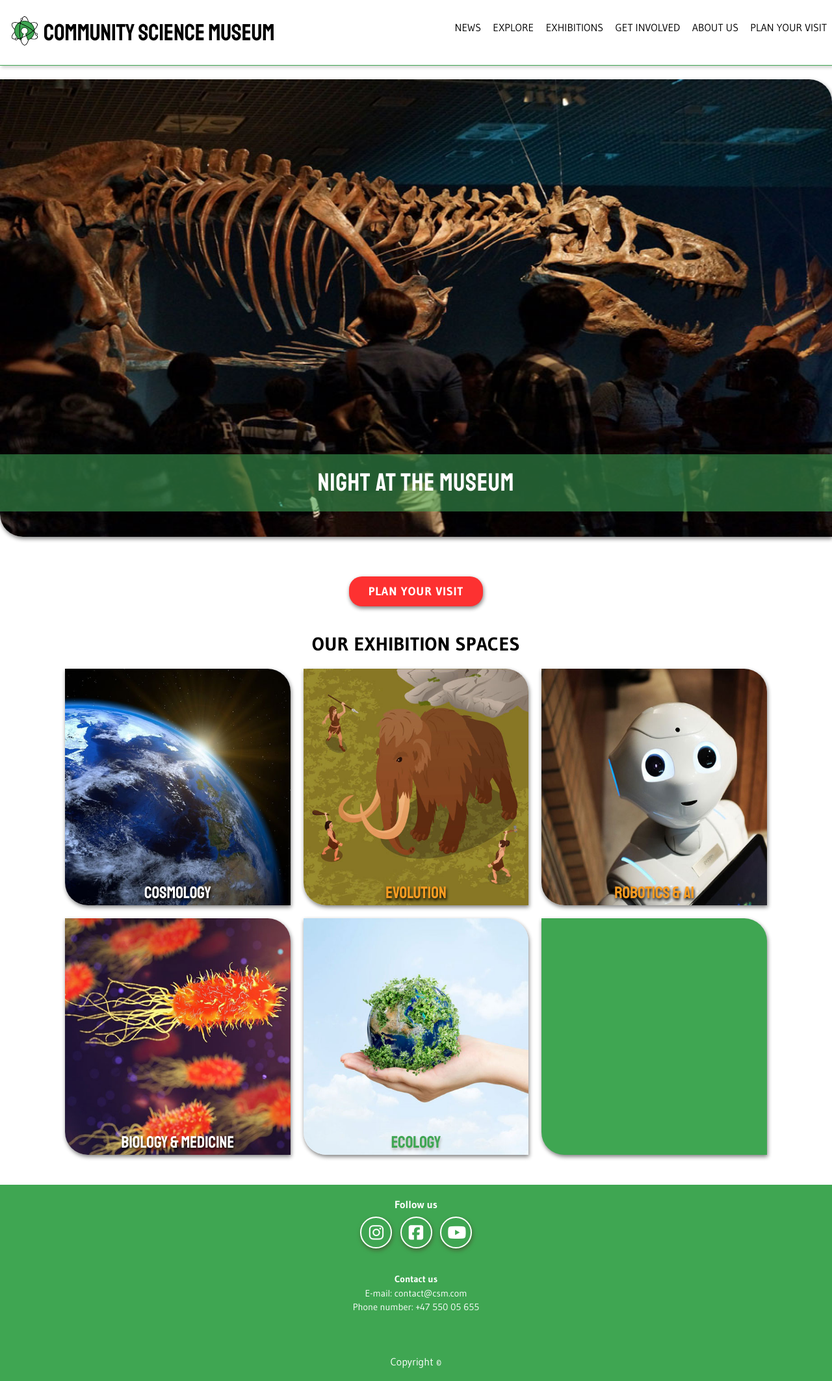
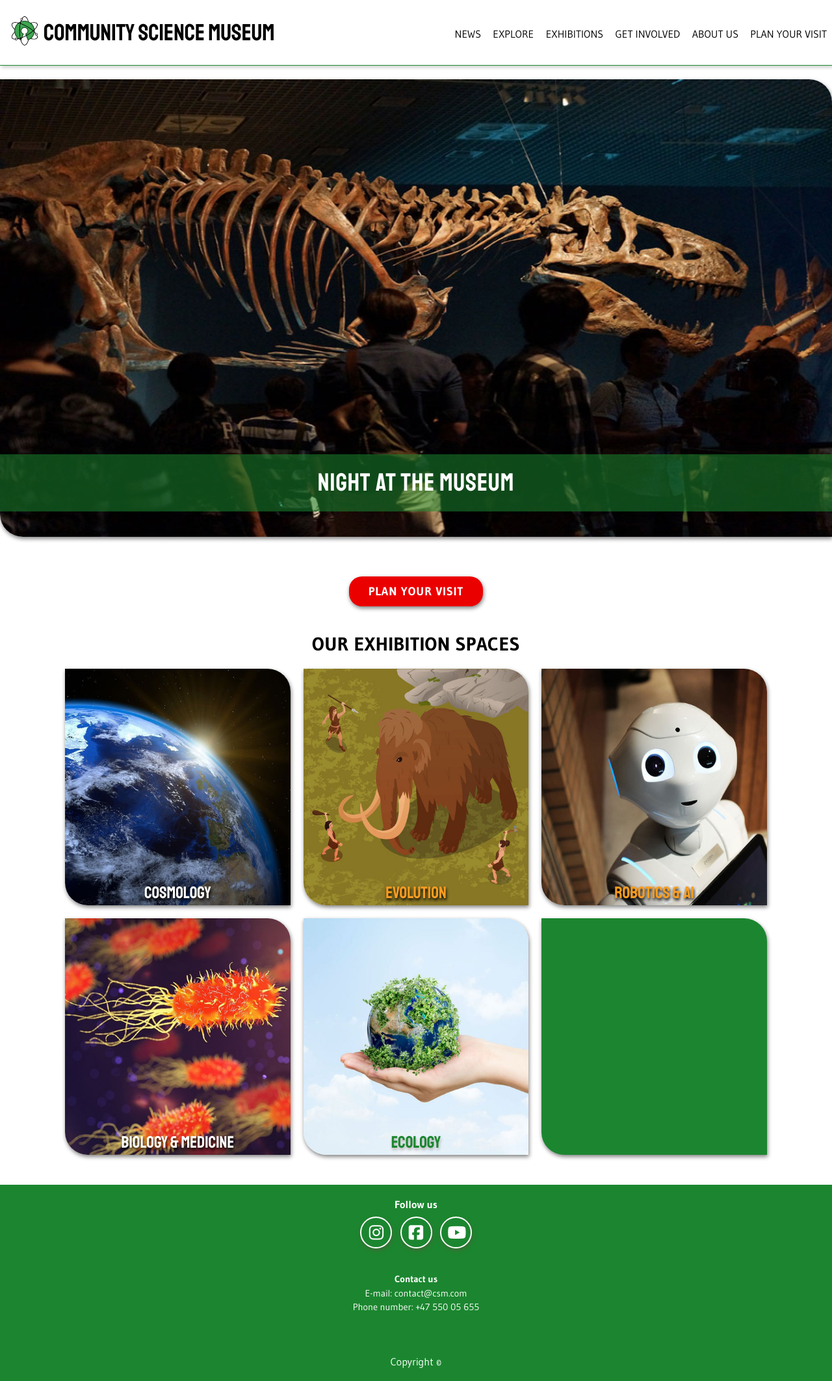
Before and after one commit to piiito/2021-12-19-semester_project_Birgitte_Vedaa, a plain HTML site: page index.html in a window 1280 px wide. Shown: the whole page at 65% size. Drawn offline with Linux system fonts and the light colour scheme.

Commit message:
wcag compliant color changes

```diff
--- a/styles.css
+++ b/styles.css
@@ -27,7 +27,7 @@ footer {
 
 header {
   max-width: 100%;
-  border-color: #3fa652;
+  border-color: #1b862f;
   border-style: solid;
   border-width: 0px 0px 1px 0px;
   display: grid;
@@ -85,7 +85,7 @@ nav li {
   padding: 40px 50px;
   height: 275px;
   width: 200px;
-  box-shadow: 1px 4px 6px #3fa652;
+  box-shadow: 1px 4px 6px #1b862f;
 }
 
 .hamburger ul {
@@ -110,7 +110,7 @@ ul {
 }
 
 .hamburger a:hover {
-  color: #3fa652;
+  color: #1b862f;
   transform: scale(1.1);
   transition: all 0.3s ease;
 }
@@ -126,7 +126,7 @@ header i {
 
 footer {
   text-align: center;
-  background-color: #3fa652;
+  background-color: #1b862f;
   color: white;
   font-family: gudea;
   padding-bottom: 20px;
@@ -194,7 +194,7 @@ a {
   z-index: 1;
   display: block;
   width: 100%;
-  background-color: rgba(63, 166, 88, 0.55);
+  background-color: rgba(27, 134, 47, 0.55);
   color: white;
 }
 
@@ -204,7 +204,7 @@ a {
 }
 
 .cta a {
-  background-color: #fd3131;
+  background-color: #eb0000;
   color: white;
   padding: 12px 30px;
   text-align: center;
@@ -267,7 +267,7 @@ a {
 }
 
 .exhibition_spaces div:last-child {
-  background-color: #3fa652;
+  background-color: #1b862f;
   border-radius: 0px 35px;
   box-shadow: 1px 3px 6px grey;
 }
@@ -278,7 +278,7 @@ a {
 }
 
 .exhibition_spaces div:nth-child(5) p {
-  color: #3fa652;
+  color: #1b862f;
   text-shadow: 1px 3px 4px rgb(175, 175, 175);
 }
 
@@ -352,12 +352,11 @@ a {
   margin: 0px;
 }
 
-.get_involved_background {
+.get_involved {
   margin: 0px 40px -16px;
   background-image: url("images/volunteer_background.png");
   background-repeat: no-repeat;
   background-size: 80%;
-  opacity: 60%;
   background-position: center bottom;
   background-attachment: fixed;
   padding: 20px 0px 100px;
@@ -416,7 +415,7 @@ table {
 }
 
 table tr:first-child {
-  color: #fd3131;
+  color: #eb0000;
 }
 
 .map {
@@ -590,6 +589,7 @@ table tr:first-child {
     padding-right: 0px;
     grid-column: 3;
     grid-row: 2;
+    height: 50%;
   }
   nav li {
     display: inline;
@@ -633,7 +633,7 @@ table tr:first-child {
   }
 
   .hamburger a:hover {
-    color: #3fa652;
+    color: #1b862f;
   }
 
   .hamburger_menu {
```
Also changed, not shown: images/volunteer_background.png.
